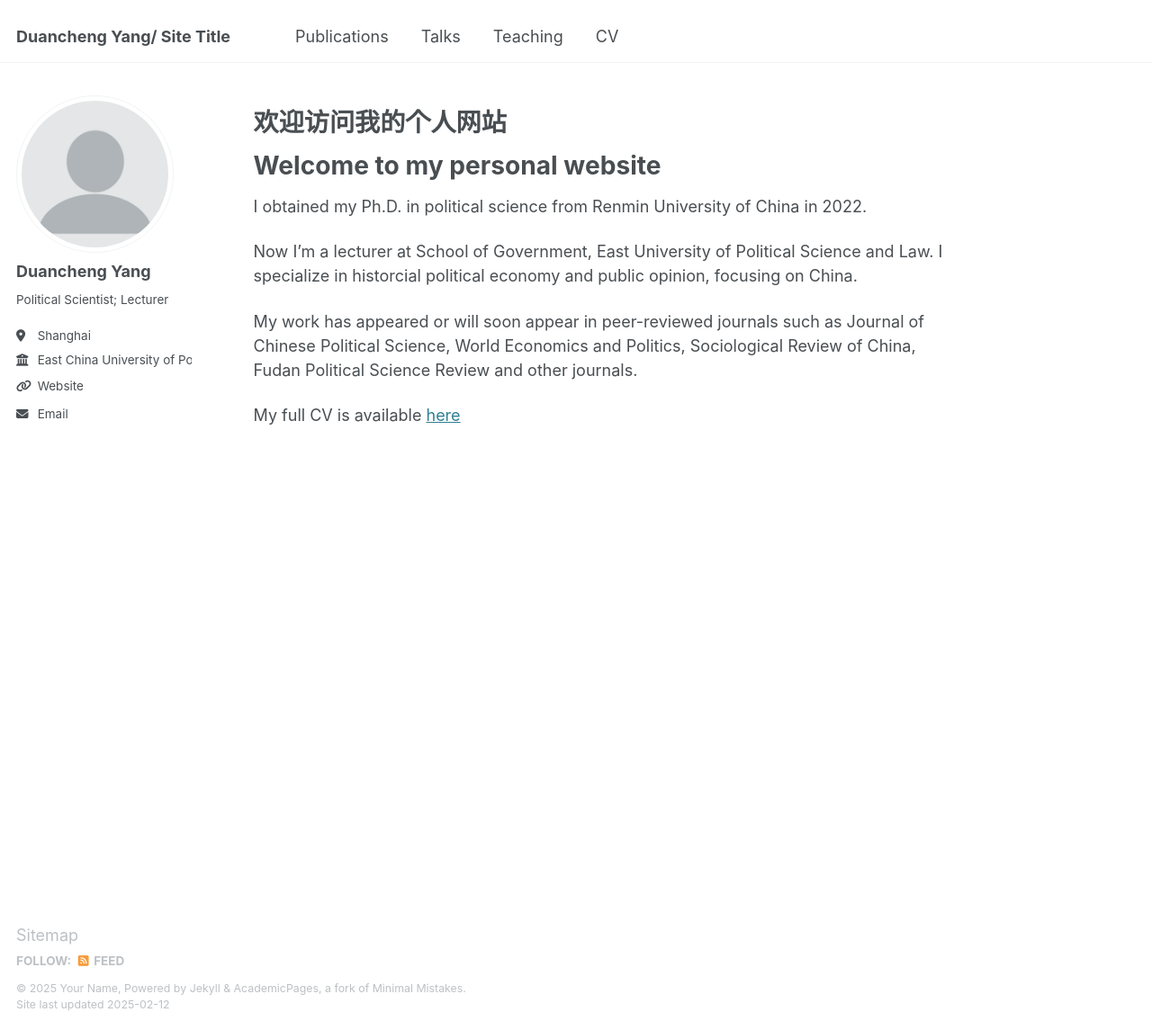
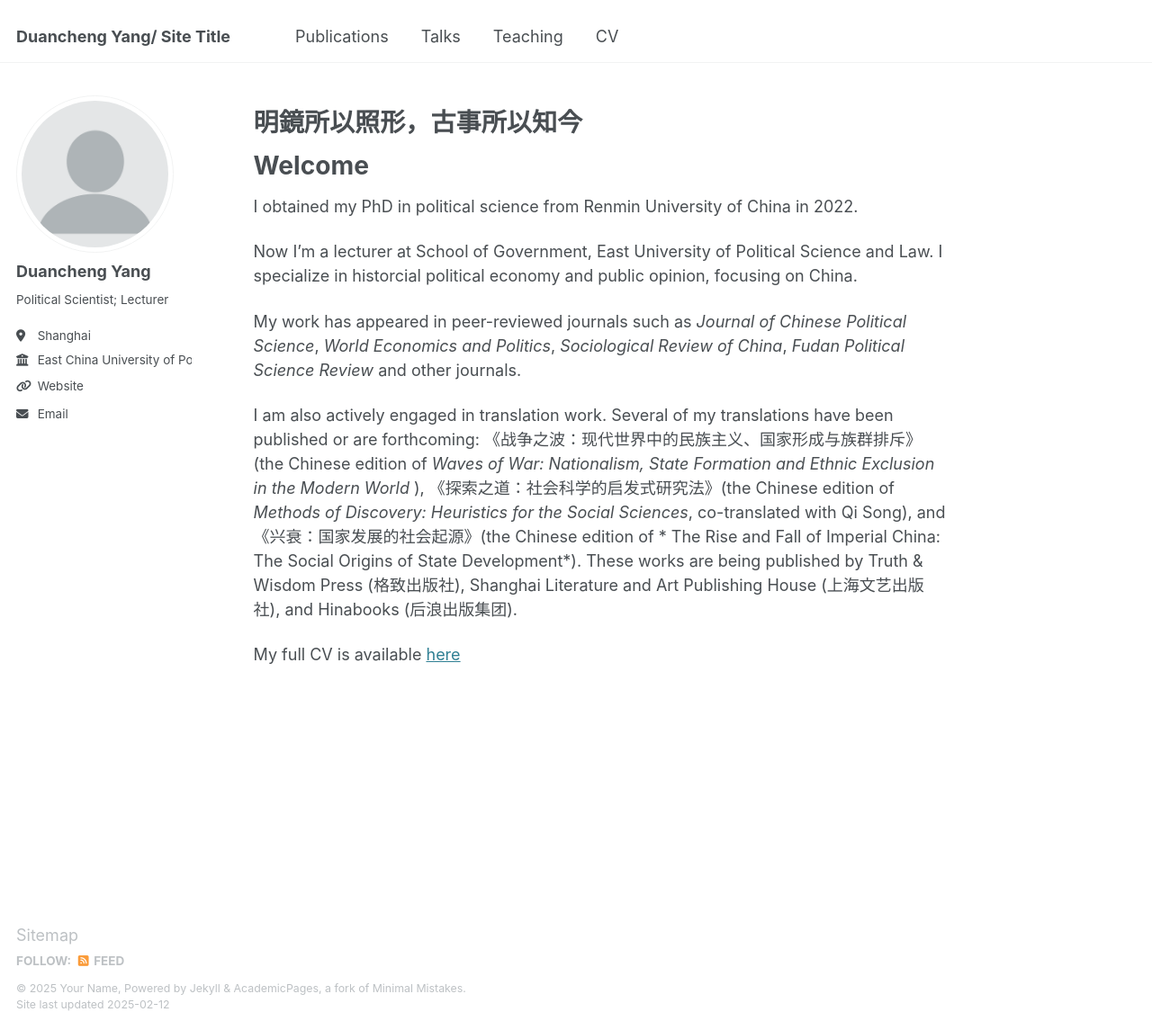
Before and after one commit to DCYeo/dcyeo.github.io, a Jekyll site: the page built from _pages/about.md, in a window 1280 px wide and 1145 px high. Shown: the whole window at 90% size. Built offline with Jekyll 4.4.1, drawn with Linux system fonts in a browser that asks for light colours.

Commit message:
Update about.md

```diff
--- a/_pages/about.md
+++ b/_pages/about.md
@@ -7,13 +7,15 @@ redirect_from:
   - /about.html
 ---
 
-# 欢迎访问我的个人网站
-# Welcome to my personal website
+# 明鏡所以照形，古事所以知今
+# Welcome
 
-I obtained my Ph.D. in political science from Renmin University of China in 2022.
+I obtained my PhD in political science from Renmin University of China in 2022.
 
 Now I’m a lecturer at School of Government, East University of Political Science and Law. I specialize in historcial political economy and public opinion, focusing on China.
 
-My work has appeared or will soon appear in peer-reviewed journals such as Journal of Chinese Political Science, World Economics and Politics, Sociological Review of China, Fudan Political Science Review and other journals.
+My work has appeared in peer-reviewed journals such as *Journal of Chinese Political Science*, *World Economics and Politics*, *Sociological Review of China*, *Fudan Political Science Review* and other journals.
+
+I am also actively engaged in translation work. Several of my translations have been published or are forthcoming: 《战争之波：现代世界中的民族主义、国家形成与族群排斥》(the Chinese edition of *Waves of War: Nationalism, State Formation and Ethnic Exclusion in the Modern World* ), 《探索之道：社会科学的启发式研究法》(the Chinese edition of *Methods of Discovery: Heuristics for the Social Sciences*, co-translated with Qi Song), and 《兴衰：国家发展的社会起源》(the Chinese edition of * The Rise and Fall of Imperial China: The Social Origins of State Development*). These works are being published by Truth & Wisdom Press (格致出版社), Shanghai Literature and Art Publishing House (上海文艺出版社), and Hinabooks (后浪出版集团).
 
 My full CV is available [here]({{ site.baseurl }}/files/CV.pdf)
```
